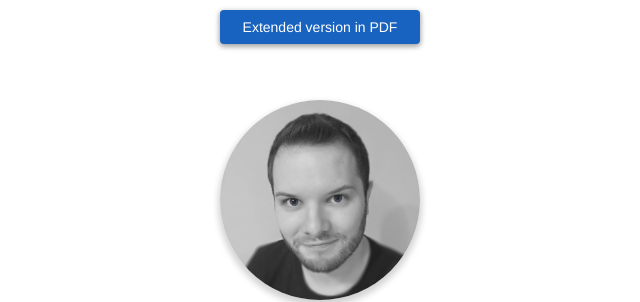
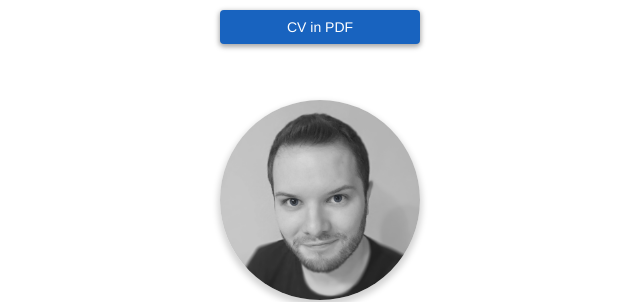
Before and after one commit to AngelQuirogaM/AngelQuirogaM.github.io, a plain HTML site: page index.html in a window 1280 px wide. Shown: the top 302 px of the page, 320-960 px from the left. Drawn offline with nearby package versions, Linux system fonts and the light colour scheme.

Commit message:
- Reduced download button text. - Removed slack image.

```diff
--- a/index.html
+++ b/index.html
@@ -45,7 +45,7 @@
 
 		<a class="github-fork-ribbon" href="https://github.com/AngelQuirogaM" data-ribbon="Check my GitHub" title="me on GitHub">me on GitHub</a>
 		<a class="github-fork-ribbon left-top" href="https://www.linkedin.com/in/%C3%A1ngel-quiroga-mendoza-15a44099/" data-ribbon="Check my Linkedn" title="me on Linkedin">me on Linkedin</a>
-		<a class="btn btn-launch top-link" href="files/angelquirogaCV.pdf" target="blank">Extended version in PDF</a>
+		<a class="btn btn-launch top-link" href="files/angelquirogaCV.pdf" target="blank">CV in PDF</a>
 
 		<div class="container-fluid">
 			<div class="text-center">
```
Also changed, not shown: img/tool-logos/Slack.png (deleted).
